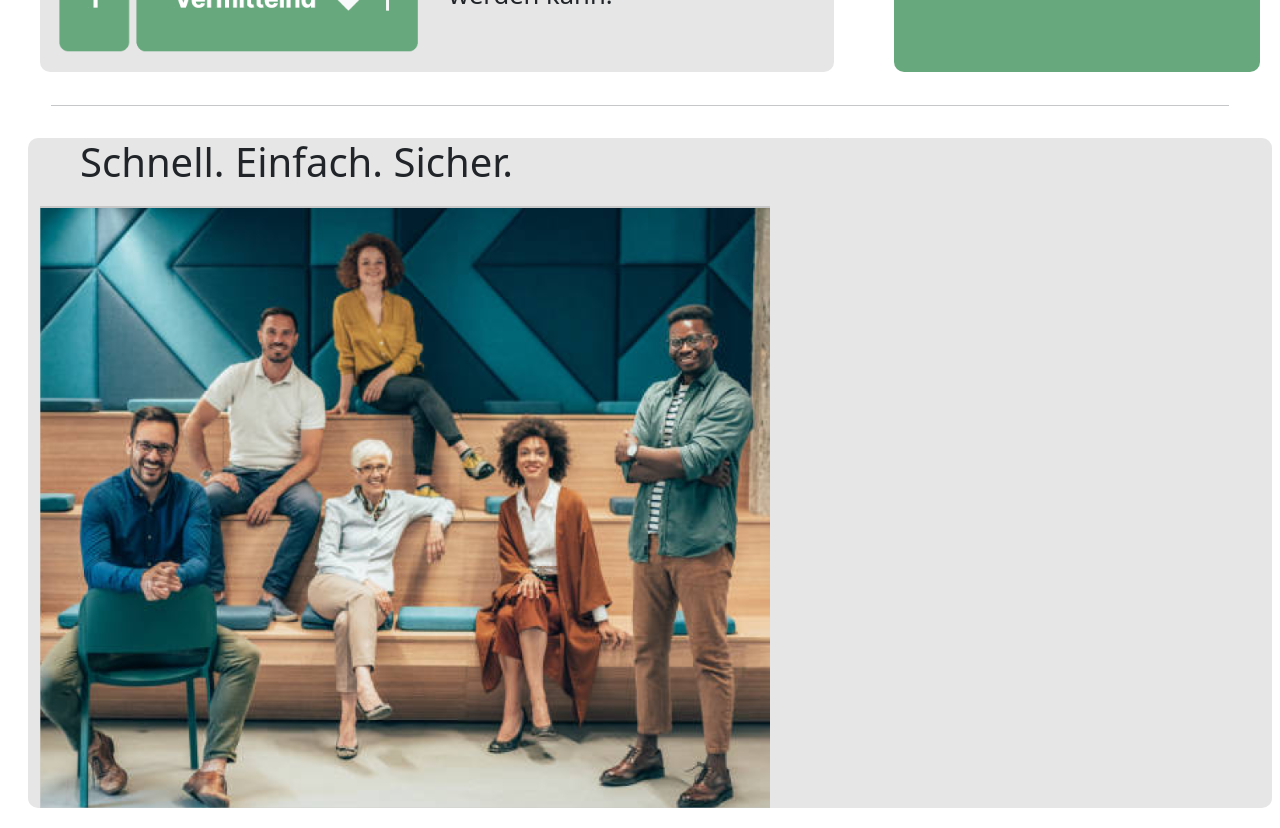
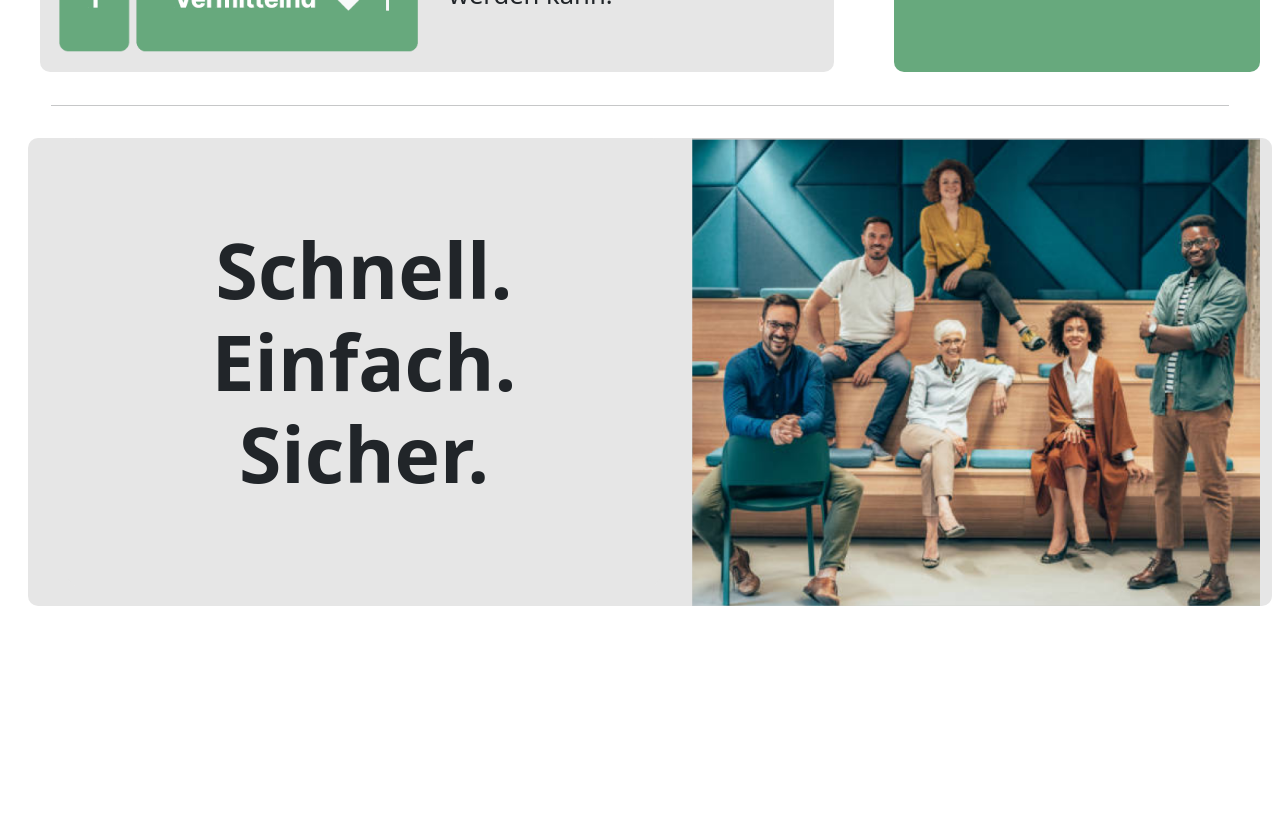
Before and after one commit to JanMuehlnikel/teamify, a React (Create React App) app in the folder app/: page / in a window 1280 px wide. Shown: the part 1740-2568 px from the top of the page. After the commit the page ends 2366 px from the top, so only its background shows below. Built offline with nearby package versions, Linux system fonts and the light colour scheme.

Commit message:
Landing Page update

```diff
--- a/app/src/App.js
+++ b/app/src/App.js
@@ -1,7 +1,7 @@
 import React, { useEffect, useState } from 'react';
 import { Routes, Route } from 'react-router-dom';
 
-import Navigation from './components/Navigation';
+import Navigation from './components/Navbar/Navigation';
 import TestPage from './pages/TestPage/TestPage';
 
 import { Logging } from './context/context';
--- a/app/src/pages/LandingPage/LandingPage.css
+++ b/app/src/pages/LandingPage/LandingPage.css
@@ -21,6 +21,15 @@
 .row-c1 {
     margin-top: 2rem;
 
+}
+
+.rand{
+    margin: 0 !important;
+}
+
+.body {
+    margin-left: 10px;
+    margin-right: 10px;
 }
 
 .card {
@@ -64,10 +73,11 @@ hr {
 img {
     max-width: 100%;
     height: auto;
-    width: auto\9; /* ie8 */
+    width: auto\9;
+    /* ie8 */
 }
 
-.txt2{
+.txt2 {
     margin-top: 20px;
     text-align: center;
     font-weight: bold;
@@ -90,3 +100,20 @@ img {
     margin-left: 40px;
     margin-bottom: 20px;
 }
+
+.col-ses {
+    display: flex;
+    align-items: center;
+    justify-content: center;
+}
+
+.txt-ses {
+    display: block;
+    text-align: center;
+    margin-left: auto;
+    margin-right: auto;
+    margin-top: 10px;
+    margin-bottom: 10px;
+    font-weight: bold;
+    font-size: 6vw;
+}
--- a/app/src/pages/LandingPage/LandingPage.js
+++ b/app/src/pages/LandingPage/LandingPage.js
@@ -12,7 +12,7 @@ function LandingPage() {
             <div class="container-fluid" id="con-head">
                 <div class="row">
                     <div class="col">
-                        <h1 class="t1">Das perfekte Team gibt es nicht?<br /> Falsch.</h1>
+                        <h1 class="t1">Das perfekte Team gibt es nicht?<br /> Falsch!</h1>
 
                         <h2 class="t2">Durch unsere intelligenten Tools finden wir Ihr
                             perfektes Team, das genau auf ihre Bedürfnisse
@@ -83,15 +83,19 @@ function LandingPage() {
             <hr />
             <div class="row row-c1 justify-content-center">
                 <div class="col col-info1">
-                    <div class="col col-6 col-info1">
-                        <h1>
-                            Schnell.
-                            Einfach.
-                            Sicher.
-                        </h1>
-                    </div>
-                    <div class="col col-info3">
-                        <img src={pic_sicher} height="auto" width="auto"></img>
+                    <div class="row">
+                        <div class="col col-ses col-info1">
+                            <div class="col col-ses">
+                                <h1 className="txt-ses">
+                                    Schnell.<br />
+                                    Einfach.<br />
+                                    Sicher.
+                                </h1>
+                            </div>
+                        </div>
+                        <div class="col">
+                            <img src={pic_sicher} height="auto" width="auto"></img>
+                        </div>
                     </div>
                 </div>
             </div>
```
Also changed, not shown: app/src/components/Navbar/Navigation.js (renamed from app/src/components/Navigation.js, +4 -4 lines), app/src/components/Navbar/Navigation.css (renamed from app/src/css/Navigation.css).
